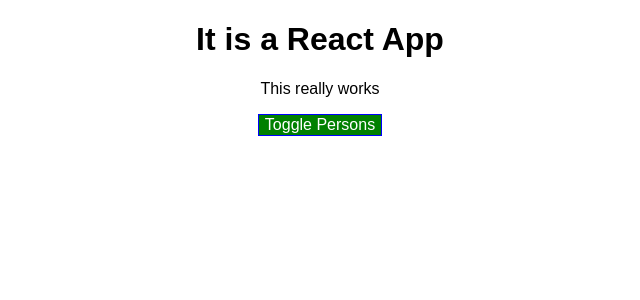
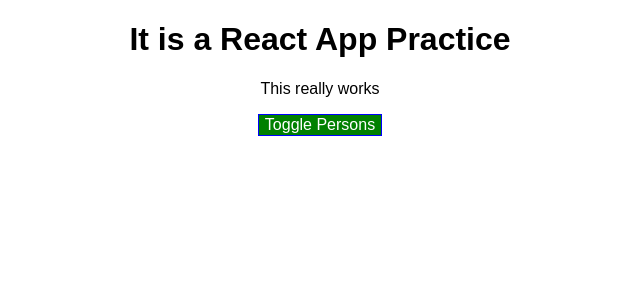
Before and after one commit to Lasalot/React-Udemy, a React app in the folder FirstLesson/react-first-lesson/: page / in a window 1280 px wide. Shown: the top 300 px of the page, without its empty margins (320-960 px from the left). Built offline with nearby package versions, Linux system fonts and the light colour scheme.

Commit message:
Just a test

```diff
--- a/FirstLesson/react-first-lesson/src/App2.jsx
+++ b/FirstLesson/react-first-lesson/src/App2.jsx
@@ -97,7 +97,7 @@
       // StyleRoot needed due to Radium
 
       <div className={classes.App}>
-        <h1>It is a React App</h1>
+        <h1>It is a React App Practice</h1>
         <p className={assignedClasses.join(" ")}>This really works</p>
         <button
           className={btnClass.join(" ")}
```
